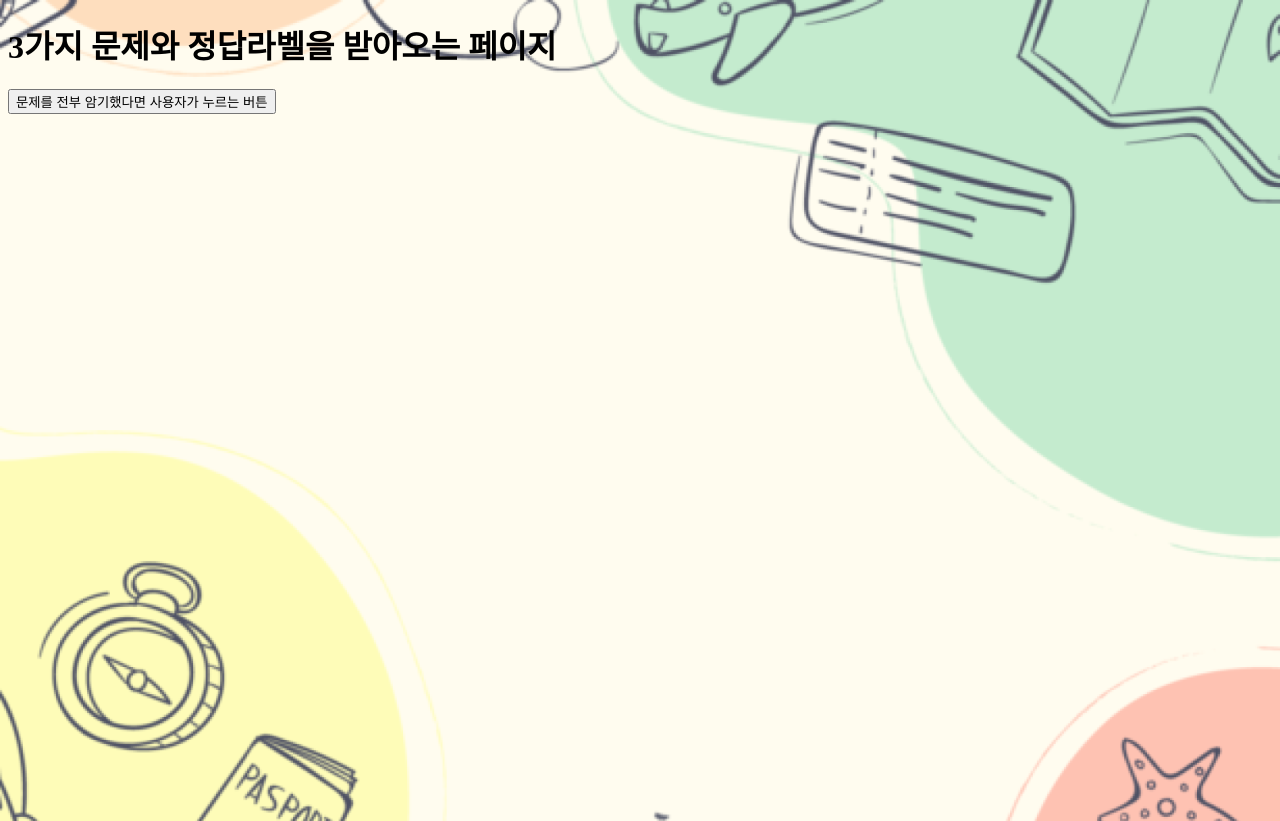
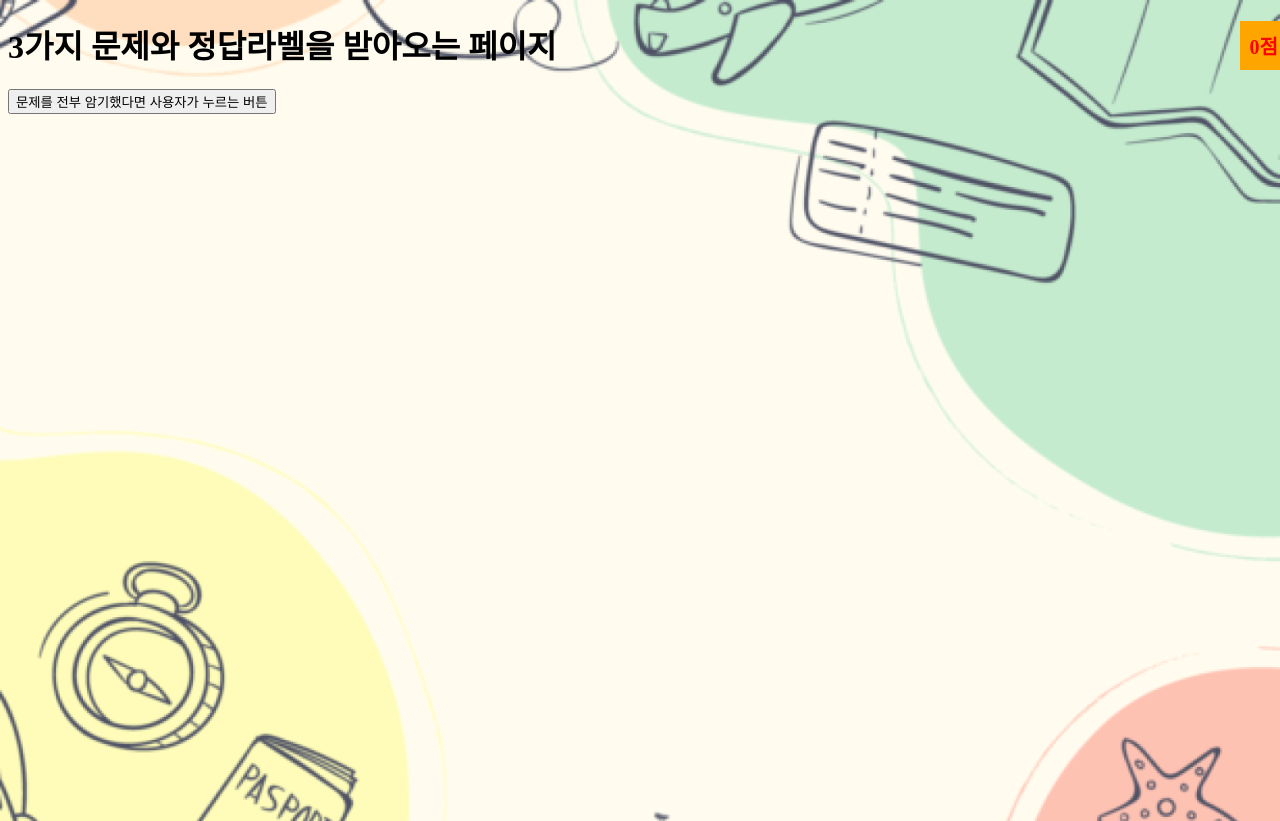
Before and after one commit to TUK-2023-Project/frontend, a React (Create React App) app: page /game in a window 1280 px wide. Built offline with nearby package versions, Linux system fonts and the light colour scheme.

Commit message:
design : 퀴즈 풀이 페이지 UX/UI 구현

```diff
--- a/src/pages/Game/QuizSolve/components/WebSocketDisplay.tsx
+++ b/src/pages/Game/QuizSolve/components/WebSocketDisplay.tsx
@@ -23,9 +23,6 @@ function WebSocketDisplay({ click }: propsType) {
   const ws = useRef<any>(null);
 
   const dispatch = useDispatch();
-  const score = useSelector(
-    (state: { SignQuiz: { score: number } }) => state.SignQuiz.score
-  );
   const targetSignWord = useSelector(
     (state: { SignQuiz: { targetSignWord: { data: string } } }) =>
       state.SignQuiz.targetSignWord.data
@@ -148,20 +145,24 @@ function WebSocketDisplay({ click }: propsType) {
   }, [click]);
 
   return (
-    <div>
+    <div
+      style={{
+        position: "relative",
+        marginTop: "30px",
+      }}
+    >
       {click ? (
         <>
           <Webcam
             ref={webcamRef}
             style={{
               position: "absolute",
-              marginLeft: "auto",
-              marginRight: "auto",
+              margin: "auto",
               left: 0,
               right: 0,
-              textAlign: "center",
+
               zIndex: 9,
-              width: 640,
+              width: "100%",
               height: 480,
             }}
           />
@@ -169,19 +170,15 @@ function WebSocketDisplay({ click }: propsType) {
             ref={canvasRef}
             style={{
               position: "absolute",
-              marginLeft: "auto",
-              marginRight: "auto",
+              margin: "auto",
               left: 0,
               right: 0,
-              textAlign: "center",
+
               zIndex: 9,
-              width: 640,
+              width: "100%",
               height: 480,
             }}
           />
-          <div>
-            <p>Score: {score}</p>
-          </div>
         </>
       ) : (
         ""
--- a/src/pages/Game/QuizSolve/index.tsx
+++ b/src/pages/Game/QuizSolve/index.tsx
@@ -11,9 +11,40 @@ const QuizSolve = () => {
 
   return (
     <div>
-      <h1>맞춰야 하는 단어 : {targetSignWord} </h1>
+      <div
+        style={{
+          backgroundColor: "gray",
+          borderRadius: "20px",
+          opacity: 0.8,
+          justifyContent: "flex-end",
+          alignItems: "center",
+          position: "relative",
+          padding: "30px",
+          margin: "auto",
+          width: "90%",
+        }}
+      >
+        <h1
+          style={{
+            textAlign: "center",
+            color: "red",
+            fontSize: "24px",
+          }}
+        >
+          {targetSignWord}
+        </h1>
+        <h1
+          style={{
+            textAlign: "center",
 
-      <QuizTimer time={20} />
+            fontSize: "16px",
+          }}
+        >
+          {"제한시간 내에 위 단어를 표현해주세요"}
+        </h1>
+
+        <QuizTimer time={200} />
+      </div>
       <WebSocketDisplay click />
     </div>
   );
--- a/src/pages/Game/index.tsx
+++ b/src/pages/Game/index.tsx
@@ -7,6 +7,9 @@ import { useSelector } from "react-redux";
 const gamePage = (): JSX.Element => {
   const stageState = useSelector(
     (state: { SignQuiz: { stageState: number } }) => state.SignQuiz.stageState
+  );
+  const score = useSelector(
+    (state: { SignQuiz: { score: number } }) => state.SignQuiz.score
   );
   const [currentPage, setCurrentPage] = useState<string>("page1");
 
@@ -31,7 +34,27 @@ const gamePage = (): JSX.Element => {
     }
   };
 
-  return <div>{renderPage()}</div>;
+  return (
+    <div>
+      <div
+        style={{
+          zIndex: 10,
+          position: "absolute",
+          top: 0,
+          right: 0,
+          backgroundColor: "orange",
+          color: "red",
+          display: "inline-block",
+          padding: "10px",
+          fontWeight: "bold",
+          fontSize: "20px",
+        }}
+      >
+        {score}점
+      </div>
+      <div>{renderPage()}</div>
+    </div>
+  );
 };
 
 export default gamePage;
```
